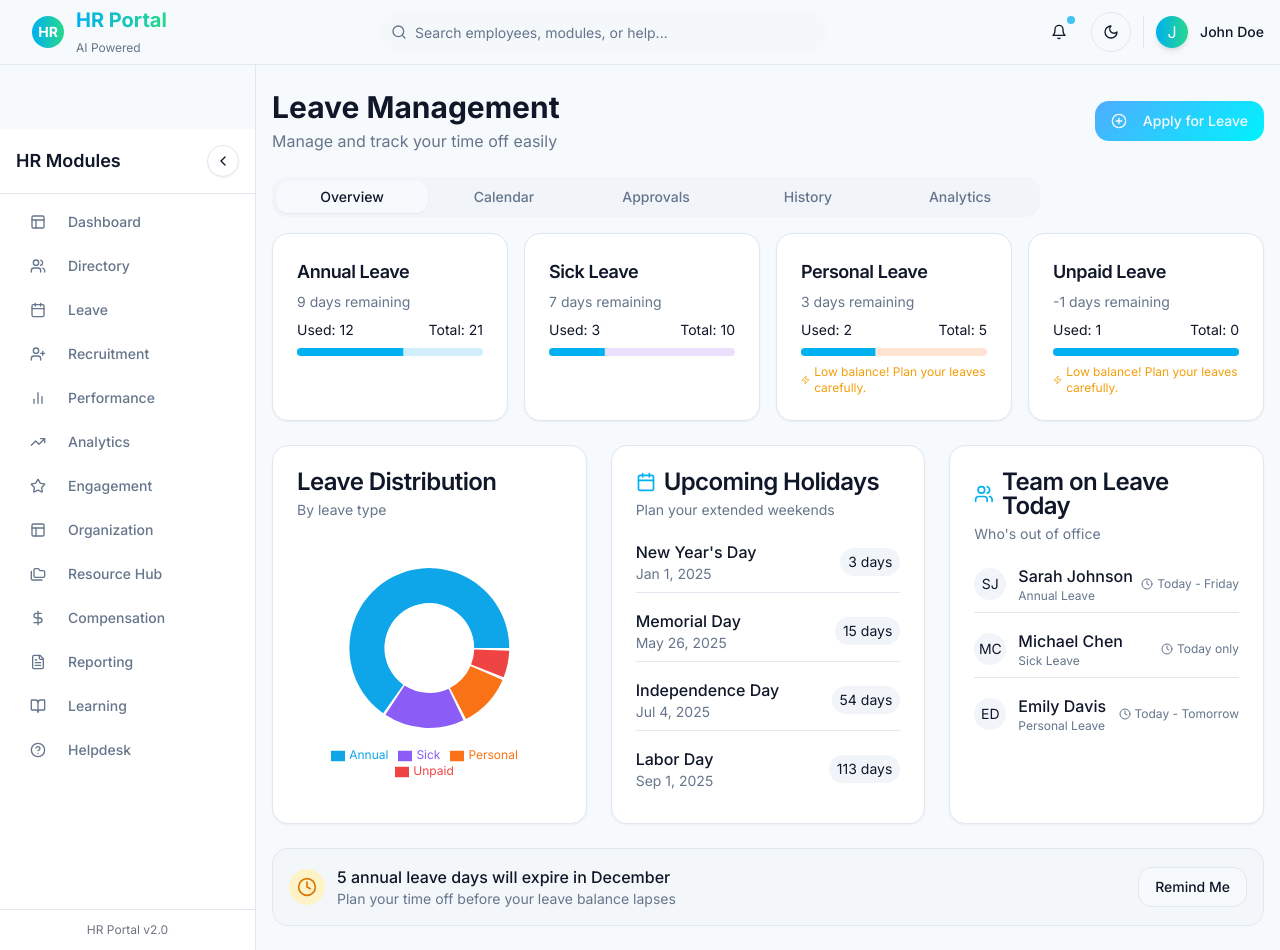
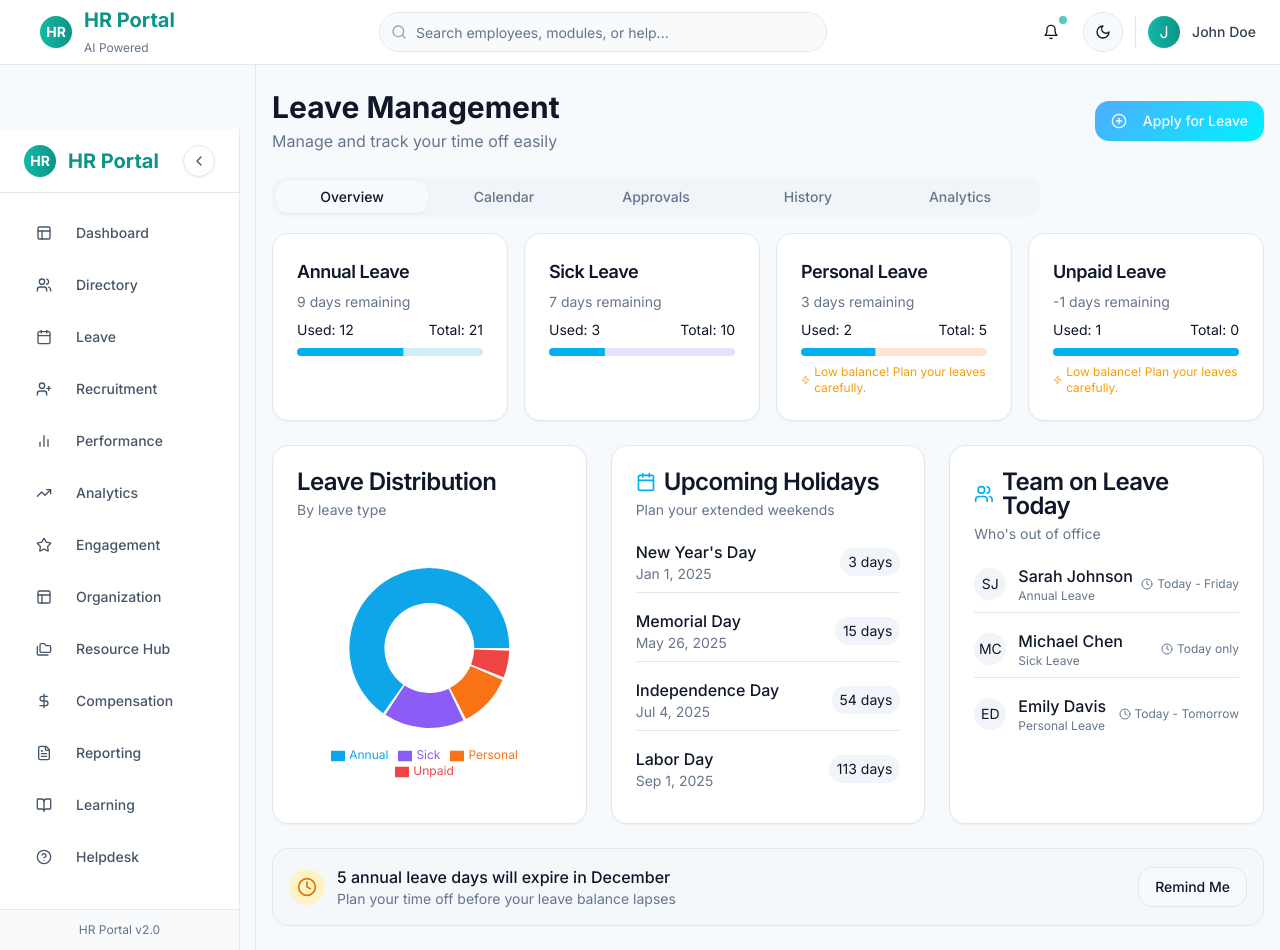
Before and after one commit to jagadeesh-l/zenith-hr-pulse, a React (Vite) app: page /leave in a window 1280 px wide. Built offline with nearby package versions, Linux system fonts and the light colour scheme.

Commit message:
Refactor: Consistent sidebar navigation design
Implement a consistent sidebar navigation design across all HR Portal modules, including styling, dimensions, and micro-animations.

```diff
--- a/src/components/Header.tsx
+++ b/src/components/Header.tsx
@@ -27,31 +27,31 @@ export function Header({ onMenuToggle }: HeaderProps) {
   return (
     <header className={cn(
       "sticky top-0 z-30 w-full transition-all duration-300 ease-in-out",
-      "backdrop-blur-md bg-background/80 border-b border-border",
+      "backdrop-blur-md bg-white/90 dark:bg-slate-900/90 border-b border-slate-200 dark:border-slate-700",
       scrolled ? "shadow-sm" : ""
     )}>
-      <div className="container px-4 h-16 flex items-center justify-between">
+      <div className="container px-6 h-16 flex items-center justify-between">
         <div className="flex items-center space-x-4">
           {onMenuToggle && (
             <Button
               variant="ghost"
               size="icon"
               onClick={onMenuToggle}
-              className="lg:hidden hover:bg-accent/80 transition-colors duration-200"
+              className="lg:hidden hover:bg-slate-100 dark:hover:bg-slate-800 transition-colors duration-200"
             >
               <MenuIcon className="w-5 h-5" />
             </Button>
           )}
 
           <div className="flex items-center space-x-3">
-            <div className="w-8 h-8 rounded-lg bg-gradient-to-r from-primary to-secondary flex items-center justify-center">
+            <div className="w-8 h-8 rounded-lg bg-gradient-to-r from-teal-500 to-teal-600 flex items-center justify-center shadow-sm">
               <span className="text-white font-bold text-sm">HR</span>
             </div>
             <div>
-              <h1 className="text-xl font-bold bg-gradient-to-r from-primary to-secondary bg-clip-text text-transparent">
+              <h1 className="text-xl font-bold text-teal-600 dark:text-teal-400">
                 HR Portal
               </h1>
-              <span className="hidden sm:inline-flex text-xs text-muted-foreground">
+              <span className="hidden sm:inline-flex text-xs text-slate-500 dark:text-slate-400">
                 AI Powered
               </span>
             </div>
@@ -60,10 +60,10 @@ export function Header({ onMenuToggle }: HeaderProps) {
 
         <div className="hidden md:flex flex-1 max-w-md mx-4">
           <div className="relative w-full">
-            <Search className="absolute left-3 top-1/2 transform -translate-y-1/2 w-4 h-4 text-muted-foreground" />
+            <Search className="absolute left-3 top-1/2 transform -translate-y-1/2 w-4 h-4 text-slate-400" />
             <Input
               placeholder="Search employees, modules, or help..."
-              className="pl-9 bg-muted/50 border-none rounded-full focus-visible:ring-2 focus-visible:ring-primary/50 transition-all duration-200"
+              className="pl-9 bg-slate-50 dark:bg-slate-800 border-slate-200 dark:border-slate-700 rounded-full focus-visible:ring-2 focus-visible:ring-teal-500/50 transition-all duration-200"
             />
           </div>
         </div>
@@ -72,19 +72,19 @@ export function Header({ onMenuToggle }: HeaderProps) {
           <Button
             variant="ghost"
             size="icon"
-            className="relative hover:bg-accent/80 transition-colors duration-200"
+            className="relative hover:bg-slate-100 dark:hover:bg-slate-800 transition-colors duration-200"
           >
             <BellIcon className="w-5 h-5" />
-            <span className="absolute top-1 right-1 w-2 h-2 bg-primary rounded-full animate-pulse"></span>
+            <span className="absolute top-1 right-1 w-2 h-2 bg-teal-500 rounded-full animate-pulse"></span>
           </Button>
 
           <ModeToggle />
 
-          <div className="hidden sm:flex items-center space-x-3 pl-3 border-l border-border">
-            <div className="w-8 h-8 rounded-full bg-gradient-to-r from-primary to-secondary flex items-center justify-center text-white shadow-md">
+          <div className="hidden sm:flex items-center space-x-3 pl-3 border-l border-slate-200 dark:border-slate-700">
+            <div className="w-8 h-8 rounded-full bg-gradient-to-r from-teal-500 to-teal-600 flex items-center justify-center text-white shadow-sm">
               {username.charAt(0)}
             </div>
-            <span className="text-sm font-medium">{username}</span>
+            <span className="text-sm font-medium text-slate-700 dark:text-slate-200">{username}</span>
           </div>
         </div>
       </div>
--- a/src/components/SidebarContent.tsx
+++ b/src/components/SidebarContent.tsx
@@ -21,6 +21,12 @@ import { Button } from "@/components/ui/button";
 import { cn } from "@/lib/utils";
 import { Link } from "react-router-dom";
 import { useState, useEffect } from "react";
+import {
+  Tooltip,
+  TooltipContent,
+  TooltipProvider,
+  TooltipTrigger,
+} from "@/components/ui/tooltip";
 
 type ModuleButtonProps = {
   icon: React.ReactNode;
@@ -34,12 +40,12 @@ type ModuleButtonProps = {
 const ModuleButton = ({ icon, label, active, to, onClick, isCollapsed }: ModuleButtonProps) => {
   const content = (
     <>
-      <div className="flex items-center justify-center w-5 h-5 flex-shrink-0">
+      <div className="flex items-center justify-center w-6 h-6 flex-shrink-0 transition-colors duration-200">
         {icon}
       </div>
       <span className={cn(
         "transition-all duration-300 ease-in-out text-sm font-medium whitespace-nowrap",
-        isCollapsed ? "opacity-0 w-0 overflow-hidden" : "opacity-100 w-auto ml-3"
+        isCollapsed ? "opacity-0 w-0 overflow-hidden ml-0" : "opacity-100 w-auto ml-3"
       )}>
         {label}
       </span>
@@ -47,23 +53,26 @@ const ModuleButton = ({ icon, label, active, to, onClick, isCollapsed }: ModuleB
   );
 
   const buttonClass = cn(
-    "relative w-full flex items-center transition-all duration-300 ease-in-out",
-    "hover:bg-accent/80 hover:text-accent-foreground",
-    "focus-visible:ring-2 focus-visible:ring-primary/50",
-    "group border-0 bg-transparent shadow-none",
-    isCollapsed ? "justify-center px-3 py-3" : "justify-start px-4 py-3",
-    active ? "bg-accent text-accent-foreground shadow-sm" : "text-muted-foreground hover:text-foreground"
+    "relative w-full flex items-center transition-all duration-200 ease-in-out group",
+    "hover:bg-teal-50 dark:hover:bg-teal-900/20 focus-visible:ring-2 focus-visible:ring-teal-500/50",
+    "border-0 bg-transparent shadow-none rounded-lg",
+    isCollapsed ? "justify-center px-3 py-3 h-12" : "justify-start px-4 py-3 h-12",
+    active
+      ? "bg-teal-50 dark:bg-teal-900/20 text-teal-600 dark:text-teal-400"
+      : "text-slate-600 dark:text-slate-300 hover:text-teal-600 dark:hover:text-teal-400"
   );
 
-  return to ? (
+  const buttonElement = to ? (
     <Button
       variant="ghost"
       asChild
       className={buttonClass}
-      title={isCollapsed ? label : undefined}
     >
       <Link to={to} className="no-underline">
         {content}
+        {active && (
+          <div className="absolute left-0 top-1/2 -translate-y-1/2 w-1 h-8 bg-teal-500 rounded-r-full animate-scale-in" />
+        )}
       </Link>
     </Button>
   ) : (
@@ -71,10 +80,27 @@ const ModuleButton = ({ icon, label, active, to, onClick, isCollapsed }: ModuleB
       variant="ghost"
       onClick={onClick}
       className={buttonClass}
-      title={isCollapsed ? label : undefined}
     >
       {content}
+      {active && (
+        <div className="absolute left-0 top-1/2 -translate-y-1/2 w-1 h-8 bg-teal-500 rounded-r-full animate-scale-in" />
+      )}
     </Button>
+  );
+
+  return isCollapsed ? (
+    <TooltipProvider delayDuration={0}>
+      <Tooltip>
+        <TooltipTrigger asChild>
+          {buttonElement}
+        </TooltipTrigger>
+        <TooltipContent side="right" className="animate-fade-in">
+          <p>{label}</p>
+        </TooltipContent>
+      </Tooltip>
+    </TooltipProvider>
+  ) : (
+    buttonElement
   );
 };
 
@@ -108,67 +134,80 @@ export function SidebarContent({ activeModule, onModuleChange }: SidebarContentP
   };
 
   const modules = [
-    { name: 'Dashboard', icon: <Layout size={20} />, to: '/dashboard' },
-    { name: 'Directory', icon: <Users size={20} />, to: '/directory' },
-    { name: 'Leave', icon: <Calendar size={20} />, to: '/leave' },
-    { name: 'Recruitment', icon: <UserPlus size={20} />, to: '/recruitment' },
-    { name: 'Performance', icon: <BarChart2 size={20} />, to: '/performance' },
-    { name: 'Analytics', icon: <TrendingUp size={20} /> },
-    { name: 'Engagement', icon: <Star size={20} />, to: '/engagement' },
-    { name: 'Organization', icon: <Layout size={20} /> },
-    { name: 'Resource Hub', icon: <Folders size={20} />, to: '/resource-hub' },
-    { name: 'Compensation', icon: <DollarSign size={20} />, to: '/compensation' },
-    { name: 'Reporting', icon: <FileText size={20} /> },
-    { name: 'Learning', icon: <BookOpen size={20} /> },
-    { name: 'Helpdesk', icon: <HelpCircle size={20} /> },
+    { name: 'Dashboard', icon: <Layout size={24} />, to: '/dashboard' },
+    { name: 'Directory', icon: <Users size={24} />, to: '/directory' },
+    { name: 'Leave', icon: <Calendar size={24} />, to: '/leave' },
+    { name: 'Recruitment', icon: <UserPlus size={24} />, to: '/recruitment' },
+    { name: 'Performance', icon: <BarChart2 size={24} />, to: '/performance' },
+    { name: 'Analytics', icon: <TrendingUp size={24} /> },
+    { name: 'Engagement', icon: <Star size={24} />, to: '/engagement' },
+    { name: 'Organization', icon: <Layout size={24} /> },
+    { name: 'Resource Hub', icon: <Folders size={24} />, to: '/resource-hub' },
+    { name: 'Compensation', icon: <DollarSign size={24} />, to: '/compensation' },
+    { name: 'Reporting', icon: <FileText size={24} /> },
+    { name: 'Learning', icon: <BookOpen size={24} /> },
+    { name: 'Helpdesk', icon: <HelpCircle size={24} /> },
   ];
 
   return (
     <div
       className={cn(
-        "relative h-full flex flex-col bg-sidebar border-r border-sidebar-border transition-all duration-300 ease-in-out",
-        isCollapsed ? "w-16" : "w-64"
+        "relative h-full flex flex-col bg-white dark:bg-slate-900 border-r border-slate-200 dark:border-slate-700 transition-all duration-300 ease-in-out shadow-sm",
+        isCollapsed ? "w-18" : "w-60"
       )}
     >
-      {/* Header */}
+      {/* Header with persistent HR Portal title */}
       <div className={cn(
-        "flex items-center transition-all duration-300 ease-in-out border-b border-sidebar-border",
-        isCollapsed ? "justify-center px-3 py-4" : "justify-between px-4 py-4"
+        "flex items-center transition-all duration-300 ease-in-out border-b border-slate-200 dark:border-slate-700 h-16 bg-white dark:bg-slate-900",
+        isCollapsed ? "justify-center px-3" : "justify-between px-6"
       )}>
+        <div className={cn(
+          "flex items-center transition-all duration-300 ease-in-out",
+          isCollapsed ? "justify-center" : "justify-start"
+        )}>
+          <div className="w-8 h-8 rounded-lg bg-gradient-to-r from-teal-500 to-teal-600 flex items-center justify-center shadow-sm">
+            <span className="text-white font-bold text-sm">HR</span>
+          </div>
           {!isCollapsed && (
-          <h2 className="font-semibold text-lg text-sidebar-foreground transition-all duration-300">
-            HR Modules
+            <h2 className="ml-3 font-bold text-xl text-teal-600 dark:text-teal-400 transition-all duration-300 animate-fade-in">
+              HR Portal
             </h2>
           )}
+        </div>
 
         {/* Collapse Toggle Button */}
         <Button
           variant="ghost"
           size="icon"
           className={cn(
-            "h-8 w-8 rounded-full border border-sidebar-border bg-sidebar shadow-sm",
-            "hover:bg-sidebar-accent hover:border-sidebar-accent-foreground/20",
-            "transition-all duration-300 ease-in-out"
+            "h-8 w-8 rounded-full border border-slate-200 dark:border-slate-700 bg-white dark:bg-slate-800 shadow-sm",
+            "hover:bg-slate-50 dark:hover:bg-slate-700 hover:border-teal-200 dark:hover:border-teal-700",
+            "transition-all duration-300 ease-in-out",
+            isCollapsed && "absolute -right-4 top-4 z-10"
           )}
           onClick={toggleCollapse}
         >
           {isCollapsed ? (
-            <ChevronRight className="h-4 w-4 text-sidebar-foreground" />
+            <ChevronRight className="h-4 w-4 text-slate-600 dark:text-slate-300 transition-transform duration-300" />
           ) : (
-            <ChevronLeft className="h-4 w-4 text-sidebar-foreground" />
+            <ChevronLeft className="h-4 w-4 text-slate-600 dark:text-slate-300 transition-transform duration-300" />
           )}
         </Button>
       </div>
 
       {/* Navigation */}
-      <nav className="flex-1 overflow-hidden py-2">
+      <nav className="flex-1 overflow-hidden py-4">
         <div className={cn(
           "space-y-1 transition-all duration-300 ease-in-out",
-          isCollapsed ? "px-2" : "px-3"
+          isCollapsed ? "px-2" : "px-4"
         )}>
-          {modules.map((module) => (
+          {modules.map((module, index) => (
+            <div
+              key={module.name}
+              className="animate-fade-in"
+              style={{ animationDelay: `${index * 50}ms` }}
+            >
               <ModuleButton
-              key={module.name}
                 icon={module.icon}
                 label={module.name}
                 active={activeModule === module.name}
@@ -176,17 +215,18 @@ export function SidebarContent({ activeModule, onModuleChange }: SidebarContentP
                 onClick={() => handleModuleClick(module.name)}
                 isCollapsed={isCollapsed}
               />
+            </div>
           ))}
         </div>
       </nav>
 
       {/* Footer */}
       <div className={cn(
-        "border-t border-sidebar-border transition-all duration-300 ease-in-out",
+        "border-t border-slate-200 dark:border-slate-700 transition-all duration-300 ease-in-out bg-slate-50 dark:bg-slate-800/50",
         isCollapsed ? "px-2 py-3" : "px-4 py-3"
       )}>
         {!isCollapsed && (
-          <p className="text-xs text-sidebar-foreground/60 text-center transition-all duration-300">
+          <p className="text-xs text-slate-500 dark:text-slate-400 text-center transition-all duration-300 animate-fade-in">
             HR Portal v2.0
           </p>
         )}
--- a/src/index.css
+++ b/src/index.css
@@ -137,4 +137,35 @@
   .dark .bg-muted\/50 {
     @apply border border-gray-700 bg-gray-800/50;
   }
+
+  /* Sidebar animations */
+  @keyframes fade-in {
+    from {
+      opacity: 0;
+      transform: translateY(4px);
+    }
+    to {
+      opacity: 1;
+      transform: translateY(0);
+    }
+  }
+
+  @keyframes scale-in {
+    from {
+      opacity: 0;
+      transform: scale(0.95);
+    }
+    to {
+      opacity: 1;
+      transform: scale(1);
+    }
+  }
+
+  .animate-fade-in {
+    animation: fade-in 0.3s ease-out forwards;
+  }
+
+  .animate-scale-in {
+    animation: scale-in 0.2s ease-out forwards;
+  }
 }
```
Lines whose indentation alone changed are shown as unchanged.
